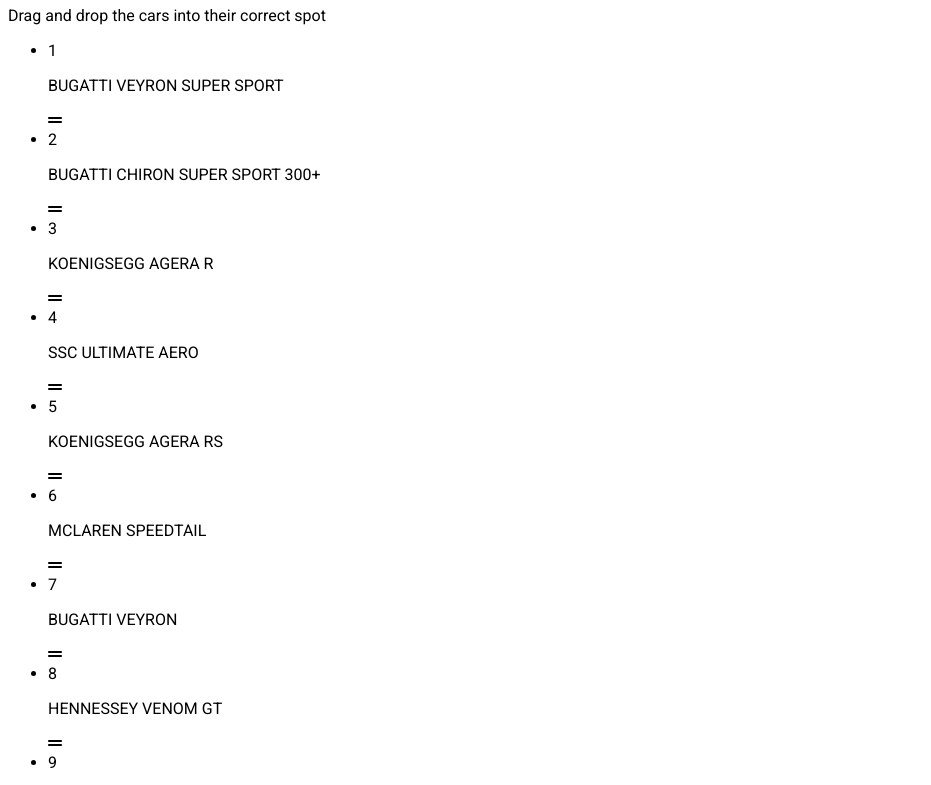
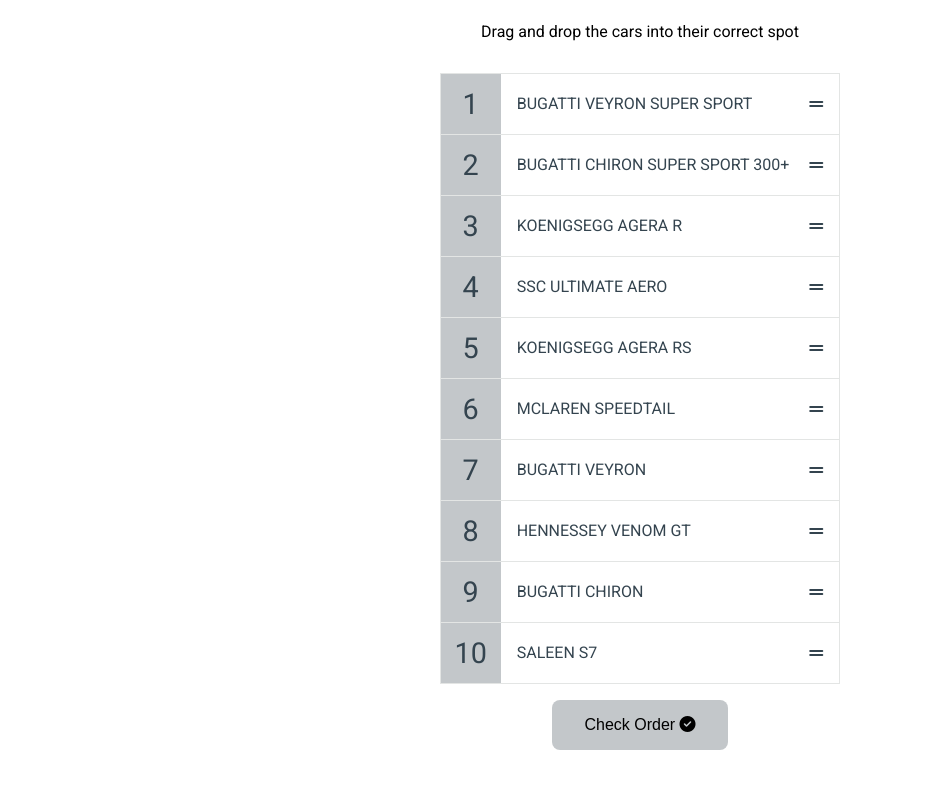
Before and after one commit to eihabkhan/dragitty-drop, a plain HTML site: page index.html in a window 1280 px wide. Shown: the part 75-860 px from the top of the page, without its empty margins (0-931 px from the left). After the commit the page ends 825 px from the top, so only its background shows below. Drawn offline with Linux system fonts and the light colour scheme.

Commit message:
added css

```diff
--- a/app.js
+++ b/app.js
@@ -34,7 +34,7 @@ function createList() {
             listItem.innerHTML = `
                 <span class="number">${index + 1}</span>
                 <div class="draggable" draggable="true">
-                    <p class="person-name">${car}</p>
+                    <p class="car-name">${car}</p>
                     <i class="fas fa-grip-lines"></i>
                 </div>
             `
--- a/style.css
+++ b/style.css
@@ -1,4 +1,9 @@
 @import url('https://fonts.googleapis.com/css2?family=Roboto:wght@400;500&display=swap');
+
+:root {
+  --border-color: #e3e5e4;
+  --background-color: #c3c7ca;
+}
 
 * {
   box-sizing: border-box;
@@ -6,4 +11,79 @@
 
 body {
   font-family: 'Roboto', sans-serif;
+  background: #fff;
+  display: flex;
+  flex-direction: column;
+  justify-content: flex-start;
+  align-items: center;
+  min-height: 100vh;
+  margin: 0;
 }
+
+.draggable-list {
+  border: 1px solid var(--border-color);
+  color: #34444f;
+  padding: 0;
+  list-style-type: none;
+}
+
+.draggable-list li {
+  background-color: #fff;
+  display: flex;
+  flex: 1;
+}
+
+.draggable-list li:not(:last-of-type) {
+  border-bottom: 1px solid var(--border-color);
+}
+
+.draggable-list .number {
+  background-color: var(--background-color);
+  display: flex;
+  justify-content: center;
+  align-items: center;
+  font-size: 1.8rem;
+  height: 60px;
+  width: 60px;
+}
+
+.draggable-list .car-name {
+  margin: 0 1.25rem 0 0;
+}
+
+.draggable-list li.over .draggable {
+  background-color: #eaeaea;
+}
+
+.draggable-list li.right .car-name {
+  color: #3ae374;
+}
+.draggable-list li.wrong .car-name {
+  color: #ff3838;
+}
+
+.draggable-list .draggable {
+  cursor: pointer;
+  display: flex;
+  align-items: center;
+  justify-content: space-between;
+  padding: 1rem;
+  flex: 1;
+}
+
+.check-btn {
+  background-color: var(--background-color);
+  border: none;
+  padding: 1rem 2rem;
+  border-radius: 8px;
+  font-size: 1rem;
+  transition: transform 0.3s;
+}
+
+.check-btn:active {
+  transform: scale(0.9);
+}
+
+.check-btn:focus {
+  outline: none;
+}
```
